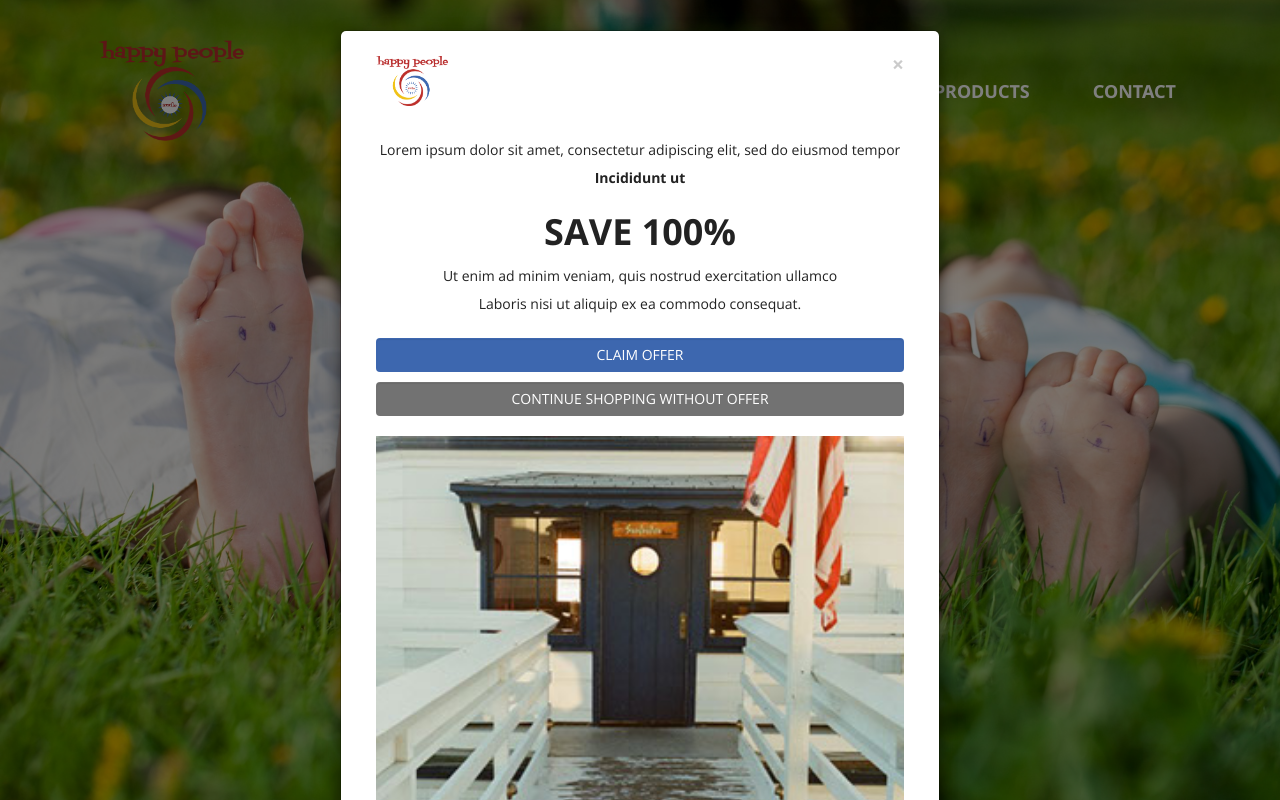
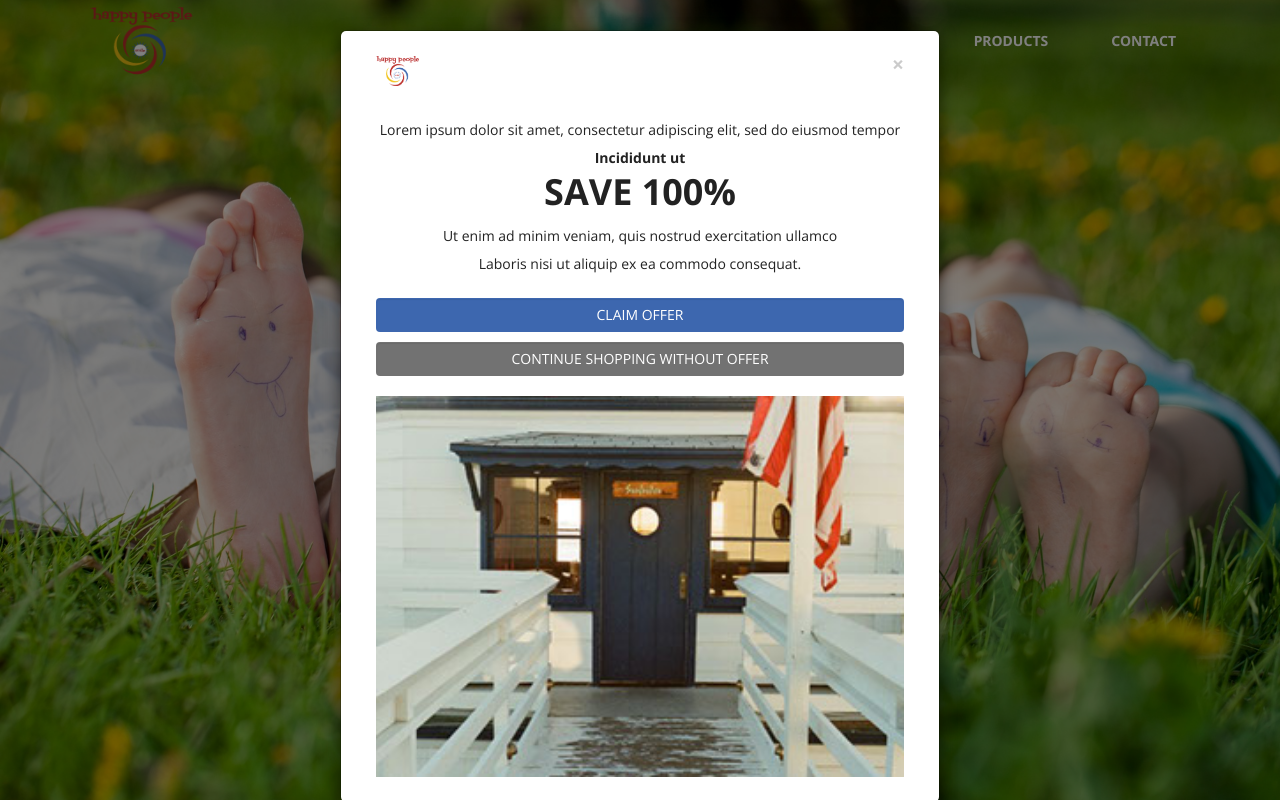
Before and after one commit to carlojude/happypeople, a PHP site: page /index.html in a window 1280 px wide. Run offline with PHP 8.4, Linux system fonts and the light colour scheme; some web fonts are replaced.

Commit message:
Fixed Size Problems

```diff
--- a/assets/js/modules/theme-module.js
+++ b/assets/js/modules/theme-module.js
@@ -99,7 +99,7 @@ AppName.Modules.ThemeModule = (function() {
             target = target.length ? target : $('[name=' + this.hash.substr(1) + ']');
             if (target.length) {
                 $('html,body').animate({
-                    scrollTop: target.offset().top - 120
+                    scrollTop: target.offset().top - 55
                 }, 1000);
                 return false;
             }
--- a/assets/scss/base/_typography.scss
+++ b/assets/scss/base/_typography.scss
@@ -1,5 +1,4 @@
 .title {
-    font-size: 42px;
     font-family: 'Archer Bold Pro';
     @include respond-to("screen-xs") {
         font-size: 24px;
@@ -30,7 +29,7 @@
 
 .inner-title {
     margin: 10px 0;
-    font-size: 18px;
+    font-size: 14px;
     font-weight: 700;
     // font-family: 'Archer-Book-Pro';
     @include respond-to("screen-xs") {
--- a/assets/scss/components/_button.scss
+++ b/assets/scss/components/_button.scss
@@ -1,5 +1,5 @@
 .order {
-    padding: 15px 30px;
+    padding: 8px 30px;
     background-color: #3d67af;
     transition: 0.3s ease-in-out;
     color: white;
@@ -35,7 +35,7 @@
 }
 
 .more-products {
-    padding: 20px;
+    padding: 10px;
     background-color: #3d67af;
     color: white;
     transition: 0.3s ease-in-out;
--- a/assets/scss/layout/_footer.scss
+++ b/assets/scss/layout/_footer.scss
@@ -1,5 +1,6 @@
 footer {
     &.top {
+        padding: 10px;
         background-color: black;
         height: 100%;
         .social-holder {
@@ -19,40 +20,44 @@ footer {
                     .fa {
                         position: relative;
                         top: 10px;
-                        font-size: 30px;
+                        font-size: 16px;
                     }
                 }
             }
         }
         .footer-title {
-            margin-top: 15px;
+            margin-top: 0;
             margin-bottom: 0;
             color: #cc0000;
-            font-size: 16px;
+            font-size: 12px;
+            line-height: 10px;
             @include respond-to("screen-xs") {
                 font-size: 12px;
+            }
+            @include respond-to("screen-sm") {
+                font-size: 12px;
+            }
+        }
+        .footer-content {
+            margin-bottom: 0;
+            font-size: 14px;
+            color: white;
+            @include respond-to("screen-xs") {
+                font-size: 14px;
             }
             @include respond-to("screen-sm") {
                 font-size: 14px;
             }
         }
-        .footer-content {
-            margin-bottom: 15px;
-            font-size: 22px;
-            color: white;
-            @include respond-to("screen-xs") {
-                font-size: 16px;
-            }
-            @include respond-to("screen-sm") {
-                font-size: 18px;
-            }
-        }
         .visit-us {
             display: table;
             margin: auto;
+            @include respond-to("screen-xs") {
+                margin-bottom: 10px !important;
+            }
             .top {
                 display: inline-block;
-                padding: 15px;
+                padding: 10px;
                 margin-bottom: -10px;
                 margin-right: 8px;
                 background-color: #303030;
@@ -60,12 +65,12 @@ footer {
                 .fa {
                     display: table-cell;
                     color: white;
-                    font-size: 32px;
+                    font-size: 22px;
                     @include respond-to("screen-xs") {
                         font-size: 22px;
                     }
                     @include respond-to("screen-sm") {
-                        font-size: 26px;
+                        font-size: 22px;
                     }
                 }
                 @include respond-to("screen-xs") {
@@ -82,9 +87,12 @@ footer {
         .email-us {
             display: table;
             margin: auto;
+            @include respond-to("screen-xs") {
+                margin-bottom: 10px !important;
+            }
             .top {
                 display: inline-block;
-                padding: 15px;
+                padding: 10px;
                 margin-bottom: -10px;
                 margin-right: 8px;
                 background-color: #303030;
@@ -92,12 +100,12 @@ footer {
                 .fa {
                     display: table-cell;
                     color: white;
-                    font-size: 32px;
+                    font-size: 22px;
                     @include respond-to("screen-xs") {
                         font-size: 22px;
                     }
                     @include respond-to("screen-sm") {
-                        font-size: 26px;
+                        font-size: 22px;
                     }
                 }
                 @include respond-to("screen-xs") {
@@ -116,7 +124,7 @@ footer {
             margin: auto;
             .top {
                 display: inline-block;
-                padding: 15px;
+                padding: 10px;
                 margin-bottom: -10px;
                 margin-right: 8px;
                 background-color: #303030;
@@ -124,12 +132,12 @@ footer {
                 .fa {
                     display: table-cell;
                     color: white;
-                    font-size: 32px;
+                    font-size: 22px;
                     @include respond-to("screen-xs") {
                         font-size: 22px;
                     }
                     @include respond-to("screen-sm") {
-                        font-size: 26px;
+                        font-size: 22px;
                     }
                 }
                 @include respond-to("screen-xs") {
@@ -147,12 +155,11 @@ footer {
     &.bot {
         background-color: #f2f2f2;
         .social-holder {
-            margin-top: 10px;
             .social {
                 display: inline-block;
                 margin-right: 30px;
-                width: 50px;
-                height: 50px;
+                width: 30px;
+                height: 30px;
                 border-radius: 50%;
                 a {
                     color: #cc0000;
@@ -163,16 +170,16 @@ footer {
                     .fa {
                         position: relative;
                         top: 10px;
-                        font-size: 30px;
+                        font-size: 20px;
                     }
                 }
             }
         }
         .footer-bottom {
-            padding: 10px 0;
             text-align: center;
             p {
                 margin-bottom: 0;
+                font-size: 12px;
             }
         }
     }
--- a/assets/scss/layout/_header.scss
+++ b/assets/scss/layout/_header.scss
@@ -1,9 +1,16 @@
 header {
-    padding-top: 30px;
-    height: 135px;
     @include respond-to("screen-xs") {
         padding-top: 0;
         height: 75px;
+    }
+    @include respond-to("screen-sm") {
+        padding-top: 0;
+        height: 100px;
+    }
+    .container {
+        @include respond-to("screen-xs") {
+            padding: 0;
+        }
     }
     .navbar {
         margin-bottom: 0;
@@ -12,27 +19,44 @@ header {
         }
         .navbar-brand {
             padding: 0;
+            height: 100%;
             img {
-                width: 200px;
-                height: 120px;
+                width: 140px;
+                height: 80px;
                 @include respond-to("screen-xs") {
                     width: 120px;
                     height: 50px;
+                }
+                @include respond-to("screen-sm") {
+                    margin-top: 15px;
+                    width: 120px;
+                    height: 60px;
+                }
+                @include respond-to("screen-md") {
+                    width: 130px;
+                    height: 80px;
                 }
             }
         }
         .icon-bar {
             background-color: black;
+            @include respond-to("screen-xs") {
+                background-color: white;
+            }
         }
         .navbar-collapse {
             transition: 0.3s;
             @include respond-to("screen-xs") {
                 margin-top: 70px;
-                border-top: 1px solid #eaeaea;
             }
         }
         .navbar-nav {
-            padding-top: 20px;
+            @include respond-to("screen-xs") {
+                background-color: rgba(255, 255, 255, 0.5);
+            }
+            @include respond-to("screen-sm") {
+                padding-top: 20px;
+            }
             li {
                 margin-right: 3px;
                 background-color: transparent;
@@ -43,7 +67,7 @@ header {
                 a {
                     padding: 30px;
                     color: white;
-                    font-size: 18px;
+                    font-size: 14px;
                     font-weight: 700;
                     &:focus {
                         background-color: transparent;
@@ -87,11 +111,11 @@ header {
                     }
                     @include respond-to("screen-sm") {
                         padding: 10px;
-                        font-size: 16px;
+                        font-size: 14px;
                     }
                     @include respond-to("screen-md") {
                         padding: 25px;
-                        font-size: 18px;
+                        font-size: 14px;
                     }
                 }
                 @include respond-to("screen-xs") {
@@ -109,13 +133,37 @@ header {
     z-index: 999;
     background-color: white;
     transition: background-color 0.3s ease-in-out;
+    .container {
+        @include respond-to("screen-xs") {
+            padding: 0;
+        }
+    }
     .navbar {
+        @include respond-to("screen-xs") {
+            padding: 0 10px;
+            background-color: white;
+        }
         .navbar-brand {
+            height: 100%;
             img {
-                @include respond-to("screen-sm") {
-                    width: 100px;
+                @include respond-to("screen-xs") {
+                    width: 120px;
                     height: 50px;
                 }
+                @include respond-to("screen-sm") {
+                    margin-top: 15px;
+                    width: 120px;
+                    height: 60px;
+                }
+                @include respond-to("screen-md") {
+                    width: 130px;
+                    height: 80px;
+                }
+            }
+        }
+        .icon-bar {
+            @include respond-to("screen-xs") {
+                background-color: black;
             }
         }
         .navbar-nav {
--- a/assets/scss/pages/_home.scss
+++ b/assets/scss/pages/_home.scss
@@ -24,7 +24,6 @@
         }
         .title {
             font-family: 'Fontdiner Swanky', cursive;
-            font-size: 48px;
             color: #cc0000;
             @include respond-to("screen-xs") {
                 font-size: 19px;
@@ -38,7 +37,6 @@
         }
         .content {
             color: black;
-            font-size: 17px;
             @include respond-to("screen-xs") {
                 font-size: 12px;
             }
@@ -54,7 +52,7 @@
     text-align: center;
     color: white;
     .fa {
-        font-size: 50px;
+        font-size: 40px;
         @include respond-to("screen-sm") {
             font-size: 40px;
         }
@@ -64,13 +62,6 @@
         margin-bottom: 10px;
         font-family: 'Noto Sans', sans-serif;
         font-weight: 700;
-        font-size: 32px;
-        @include respond-to("screen-xs") {
-            font-size: 24px;
-        }
-        @include respond-to("screen-sm") {
-            font-size: 28px;
-        }
     }
     .left {
         display: table;
@@ -82,15 +73,6 @@
             margin-bottom: 10px;
             border-bottom-left-radius: 0;
         }
-        p {
-            font-size: 18px;
-            @include respond-to("screen-xs") {
-                font-size: 14px;
-            }
-            @include respond-to("screen-sm") {
-                font-size: 16px;
-            }
-        }
     }
     .mid {
         display: table;
@@ -99,15 +81,6 @@
         background-color: #ff5b58;
         @include respond-to("screen-xs") {
             margin-bottom: 10px;
-        }
-        p {
-            font-size: 18px;
-            @include respond-to("screen-xs") {
-                font-size: 14px;
-            }
-            @include respond-to("screen-sm") {
-                font-size: 16px;
-            }
         }
     }
     .right {
@@ -120,13 +93,7 @@
             border-bottom-right-radius: 0;
         }
         p {
-            font-size: 18px;
-            @include respond-to("screen-xs") {
-                font-size: 14px;
-            }
-            @include respond-to("screen-sm") {
-                font-size: 16px;
-            }
+            font-size: 13px;
         }
     }
 }
@@ -142,7 +109,7 @@
         text-align: center;
         p {
             color: white;
-            font-size: 48px;
+            font-size: 42px;
             line-height: 60px;
             font-weight: 700;
             @include respond-to("screen-xs") {
@@ -198,7 +165,7 @@
                     vertical-align: middle;
                     height: 100%;
                     text-align: center;
-                    font-size: 26px;
+                    font-size: 17px;
                     line-height: 50px;
                     color: white;
                     font-family: 'Archer Pro Ital';
@@ -212,14 +179,14 @@
                     }
                     .from {
                         p {
-                            font-size: 22px;
+                            font-size: 16px;
                         }
                     }
                     .fa-quote-left {
                         position: relative;
                         top: -20px;
                         margin-right: 5px;
-                        font-size: 20px;
+                        font-size: 16px;
                         @include respond-to("screen-xs") {
                             top: 0px;
                         }
@@ -234,7 +201,7 @@
                         position: relative;
                         top: -20px;
                         margin-left: 5px;
-                        font-size: 20px;
+                        font-size: 16px;
                         @include respond-to("screen-xs") {
                             top: 0px;
                         }
@@ -280,16 +247,13 @@
             margin-top: 0;
         }
     }
-    .btn-holder {
-        margin-top: 20px;
-    }
     .row {
         padding-top: 20px;
         border-top: 2px solid white;
         .img-holder {
             img {
                 width: 100%;
-                height: 250px;
+                height: 200px;
                 @include respond-to ("screen-xs") {
                     height: 300px;
                 }
@@ -314,14 +278,14 @@
                 transition: 0.5s ease-in-out;
                 p {
                     text-align: justify;
-                    font-size: 17px;
+                    font-size: 14px;
                     @include respond-to ("screen-xs") {
                         font-size: 14px;
                     }
                     &.inner-title {
-                        font-size: 20px;
+                        font-size: 14px;
                         @include respond-to ("screen-xs") {
-                            font-size: 17px;
+                            font-size: 14px;
                         }
                     }
                 }
@@ -360,21 +324,46 @@
         .modal-header {
             border: none;
             img {
-                height: 50px;
+                height: 30px;
             }
         }
         .modal-body {
             .save {
                 font-weight: 700;
+                @include respond-to ("screen-xs") {
+                    font-size: 24px;
+                }
+            }
+            .content-top {
+                margin-bottom: 0;
+                @include respond-to ("screen-xs") {
+                    font-size: 12px;
+                }
             }
             .content-bot-1 {
                 margin-bottom: 0;
+                @include respond-to ("screen-xs") {
+                    font-size: 12px;
+                }
             }
             .content-bot-2 {
                 margin-bottom: 20px;
+                @include respond-to ("screen-xs") {
+                    font-size: 12px;
+                }
             }
             img {
                 width: 100%;
+                height: 80%;
+                @include respond-to ("screen-xs") {
+                    height: 200px;
+                }
+                @include respond-to ("screen-sm") {
+                    height: 230px;
+                }
+                @include respond-to ("screen-md") {
+                    height: 250px;
+                }
             }
         }
     }
--- a/index.html
+++ b/index.html
@@ -133,7 +133,7 @@
 
     <section class="home-thumbnails" id="home-thumbnails">
         <div class="container">
-            <h1 class="title text-center">BEST SELLING PRODUCTS</h1>
+            <h1 class="title text-center no-margin-top">BEST SELLING PRODUCTS</h1>
             <div class="row">
                 <div class="col-sm-4 col-xs-12">
                     <div class="thumbnails">
@@ -212,8 +212,8 @@
                     <img src="assets/img/400dpiLogoCropped.png" alt="">
                 </div>
                 <div class="modal-body text-center">
-                    <p>Lorem ipsum dolor sit amet, consectetur adipiscing elit, sed do eiusmod tempor <br><strong>Incididunt ut</strong></p>
-                    <h1 class="save">SAVE 100%</h1>
+                    <p class="content-top">Lorem ipsum dolor sit amet, consectetur adipiscing elit, sed do eiusmod tempor <br><strong>Incididunt ut</strong></p>
+                    <h1 class="save no-margin-top">SAVE 100%</h1>
                     <p class="content-bot-1">Ut enim ad minim veniam, quis nostrud exercitation ullamco</p>
                     <p class="content-bot-2">Laboris nisi ut aliquip ex ea commodo consequat.</p>
                     <div class="button-holder">
```
Also changed, not shown: assets/css/main.css.
